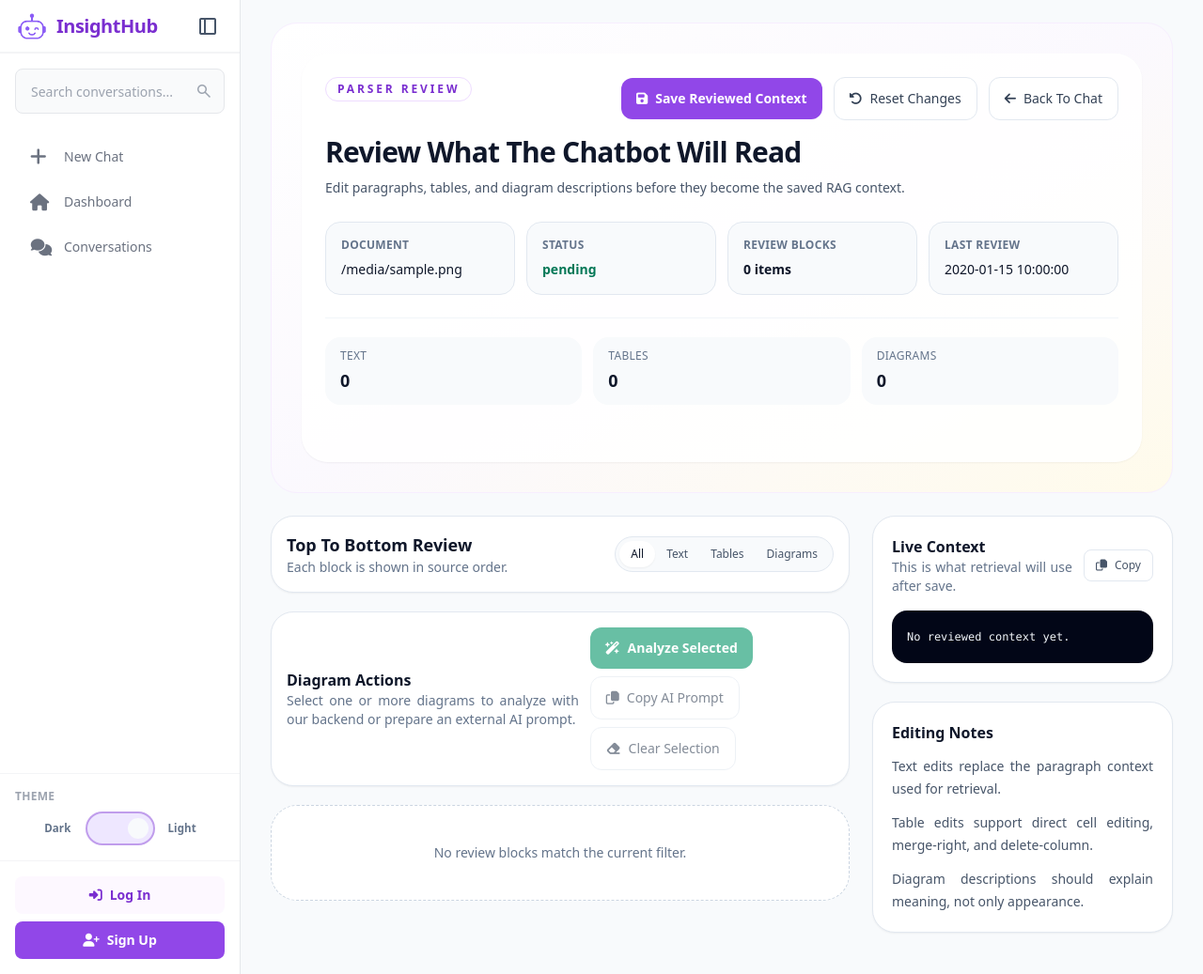
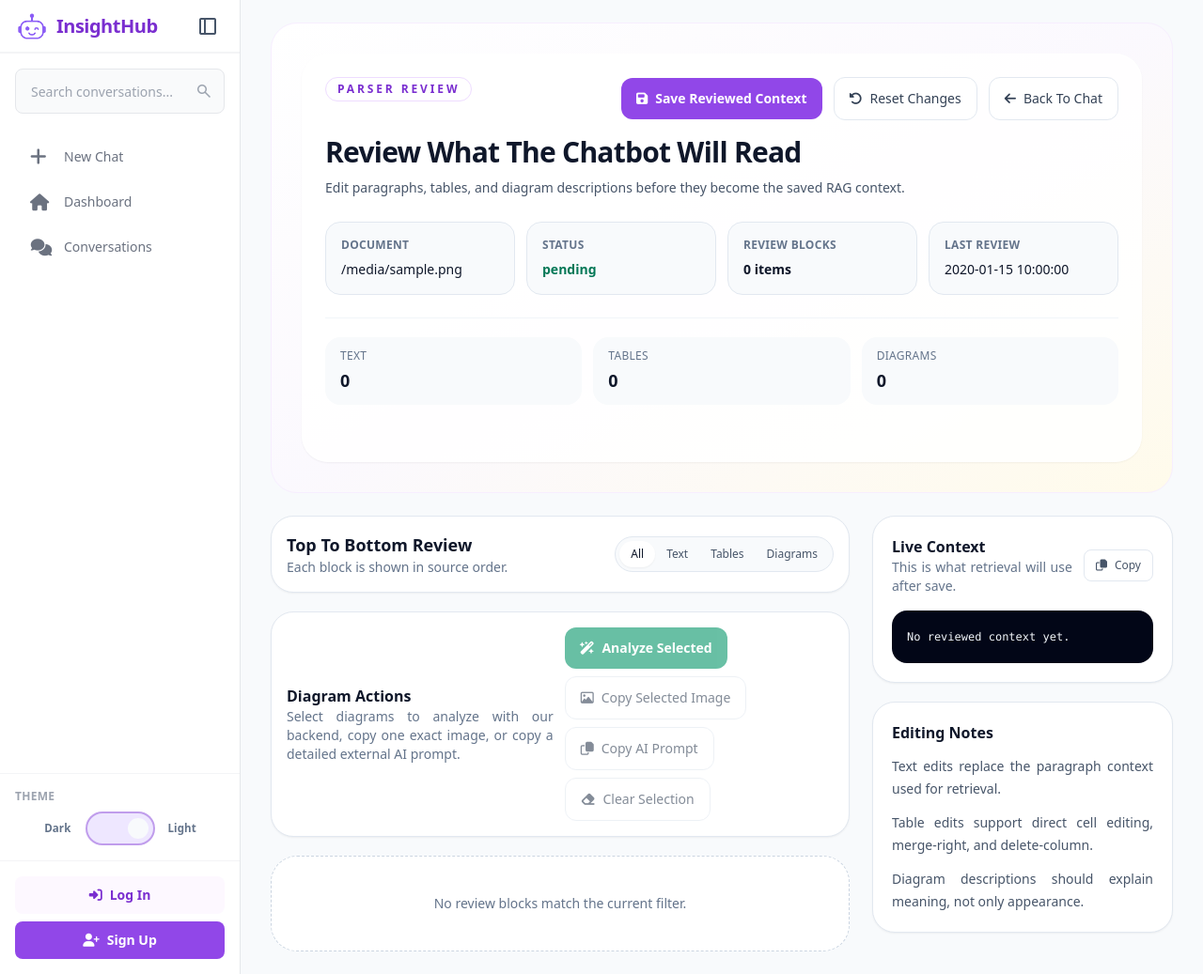
Before and after one commit to Cloudie-yun/InsightHub, a Flask app: template templates/document_parser_results.html in a window 1280 px wide. Shown: the whole page at 94% size. Run offline with Flask 3, Linux system fonts and the light colour scheme; the template is opened without the code that fills it: most values are stand-ins (such as "Sample title", 1, 10 or a date in 2020); some libraries are stand-ins or nearby versions.

Commit message:
Update Requirements Page

```diff
--- a/requirements.txt
+++ b/requirements.txt
@@ -1,2 +1,6 @@
 flask
 gunicorn
+psycopg2-binary
+python-dotenv
+httpx
+beautifulsoup4
--- a/templates/document_parser_results.html
+++ b/templates/document_parser_results.html
@@ -60,10 +60,11 @@
                 <div class="flex flex-col gap-3 lg:flex-row lg:items-center lg:justify-between">
                     <div>
                         <h2 class="text-base font-semibold text-slate-900">Diagram Actions</h2>
-                        <p id="diagram-selection-status" class="text-sm text-slate-500">Select one or more diagrams to analyze with our backend or prepare an external AI prompt.</p>
+                        <p id="diagram-selection-status" class="text-sm text-slate-500">Select diagrams to analyze with our backend, copy one exact image, or copy a detailed external AI prompt.</p>
                     </div>
                     <div class="flex flex-wrap items-center gap-2">
                         <button id="analyze-selected-diagrams-btn" type="button" class="inline-flex items-center justify-center gap-2 rounded-xl bg-emerald-600 px-4 py-3 text-sm font-semibold text-white transition hover:bg-emerald-700 disabled:cursor-not-allowed disabled:opacity-60"><i class="fa-solid fa-wand-magic-sparkles"></i>Analyze Selected</button>
+                        <button id="copy-selected-diagram-image-btn" type="button" class="inline-flex items-center justify-center gap-2 rounded-xl border border-slate-200 bg-white px-4 py-3 text-sm font-medium text-slate-700 transition hover:bg-slate-50 disabled:cursor-not-allowed disabled:opacity-60"><i class="fa-regular fa-image"></i>Copy Selected Image</button>
                         <button id="copy-diagram-prompt-btn" type="button" class="inline-flex items-center justify-center gap-2 rounded-xl border border-slate-200 bg-white px-4 py-3 text-sm font-medium text-slate-700 transition hover:bg-slate-50 disabled:cursor-not-allowed disabled:opacity-60"><i class="fa-regular fa-copy"></i>Copy AI Prompt</button>
                         <button id="clear-diagram-selection-btn" type="button" class="inline-flex items-center justify-center gap-2 rounded-xl border border-slate-200 bg-white px-4 py-3 text-sm font-medium text-slate-700 transition hover:bg-slate-50 disabled:cursor-not-allowed disabled:opacity-60"><i class="fa-solid fa-eraser"></i>Clear Selection</button>
                     </div>
@@ -124,6 +125,7 @@ body.theme-dark .parser-review-card {
     const copyContextBtn = document.getElementById("copy-context-btn");
     const scrollToTopBtn = document.getElementById("scroll-to-top-btn");
     const analyzeSelectedDiagramsBtn = document.getElementById("analyze-selected-diagrams-btn");
+    const copySelectedDiagramImageBtn = document.getElementById("copy-selected-diagram-image-btn");
     const copyDiagramPromptBtn = document.getElementById("copy-diagram-prompt-btn");
     const clearDiagramSelectionBtn = document.getElementById("clear-diagram-selection-btn");
     const diagramSelectionStatus = document.getElementById("diagram-selection-status");
@@ -152,13 +154,32 @@ body.theme-dark .parser-review-card {
     const updateDiagramActionState = () => {
         const selectedCount = selectedDiagramBlocks().length;
         const disabled = selectedCount === 0;
+        const singleImageCopyDisabled = selectedCount !== 1;
         if (analyzeSelectedDiagramsBtn) analyzeSelectedDiagramsBtn.disabled = disabled;
+        if (copySelectedDiagramImageBtn) copySelectedDiagramImageBtn.disabled = singleImageCopyDisabled;
         if (copyDiagramPromptBtn) copyDiagramPromptBtn.disabled = disabled;
         if (clearDiagramSelectionBtn) clearDiagramSelectionBtn.disabled = disabled;
         if (diagramSelectionStatus) {
             diagramSelectionStatus.textContent = selectedCount
-                ? `${selectedCount} diagram${selectedCount === 1 ? "" : "s"} selected. Analyze them here or copy an external AI prompt.`
-                : "Select one or more diagrams to analyze with our backend or prepare an external AI prompt.";
+                ? `${selectedCount} diagram${selectedCount === 1 ? "" : "s"} selected. Analyze them here, copy one exact image, or copy an external AI prompt.`
+                : "Select diagrams to analyze with our backend, copy one exact image, or copy a detailed external AI prompt.";
+        }
+    };
+    const copyDiagramImageToClipboard = async (block) => {
+        const imageUrl = String(block?.normalized_content?.image_url || "").trim();
+        if (!imageUrl) return setStatus("No image is available for the selected diagram.", true);
+        if (!navigator.clipboard || typeof window.ClipboardItem === "undefined") {
+            return setStatus("Image clipboard copy is not supported in this browser.", true);
+        }
+        try {
+            const response = await fetch(imageUrl, { credentials: "same-origin" });
+            if (!response.ok) throw new Error(`Image fetch failed: ${response.status}`);
+            const blob = await response.blob();
+            const mimeType = blob.type || "image/png";
+            await navigator.clipboard.write([new ClipboardItem({ [mimeType]: blob })]);
+            setStatus("Selected diagram image copied to clipboard.");
+        } catch (_error) {
+            setStatus("Unable to copy the image to clipboard in this browser.", true);
         }
     };
     const buildExternalDiagramPrompt = () => {
@@ -471,6 +492,7 @@ body.theme-dark .parser-review-card {
         const selected = selectedDiagramBlocks().sort(compareBlocks);
         if (!selected.length) return setStatus("Select at least one diagram to analyze.", true);
         analyzeSelectedDiagramsBtn.disabled = true;
+        if (copySelectedDiagramImageBtn) copySelectedDiagramImageBtn.disabled = true;
         if (copyDiagramPromptBtn) copyDiagramPromptBtn.disabled = true;
         if (clearDiagramSelectionBtn) clearDiagramSelectionBtn.disabled = true;
         setStatus(`Analyzing ${selected.length} selected diagram${selected.length === 1 ? "" : "s"}...`);
@@ -498,6 +520,11 @@ body.theme-dark .parser-review-card {
         } finally {
             updateDiagramActionState();
         }
+    });
+    copySelectedDiagramImageBtn?.addEventListener("click", async () => {
+        const selected = selectedDiagramBlocks().sort(compareBlocks);
+        if (selected.length !== 1) return setStatus("Select exactly one diagram to copy its image.", true);
+        await copyDiagramImageToClipboard(selected[0]);
     });
     copyDiagramPromptBtn?.addEventListener("click", async () => copyText(buildExternalDiagramPrompt()));
     clearDiagramSelectionBtn?.addEventListener("click", () => {
```
